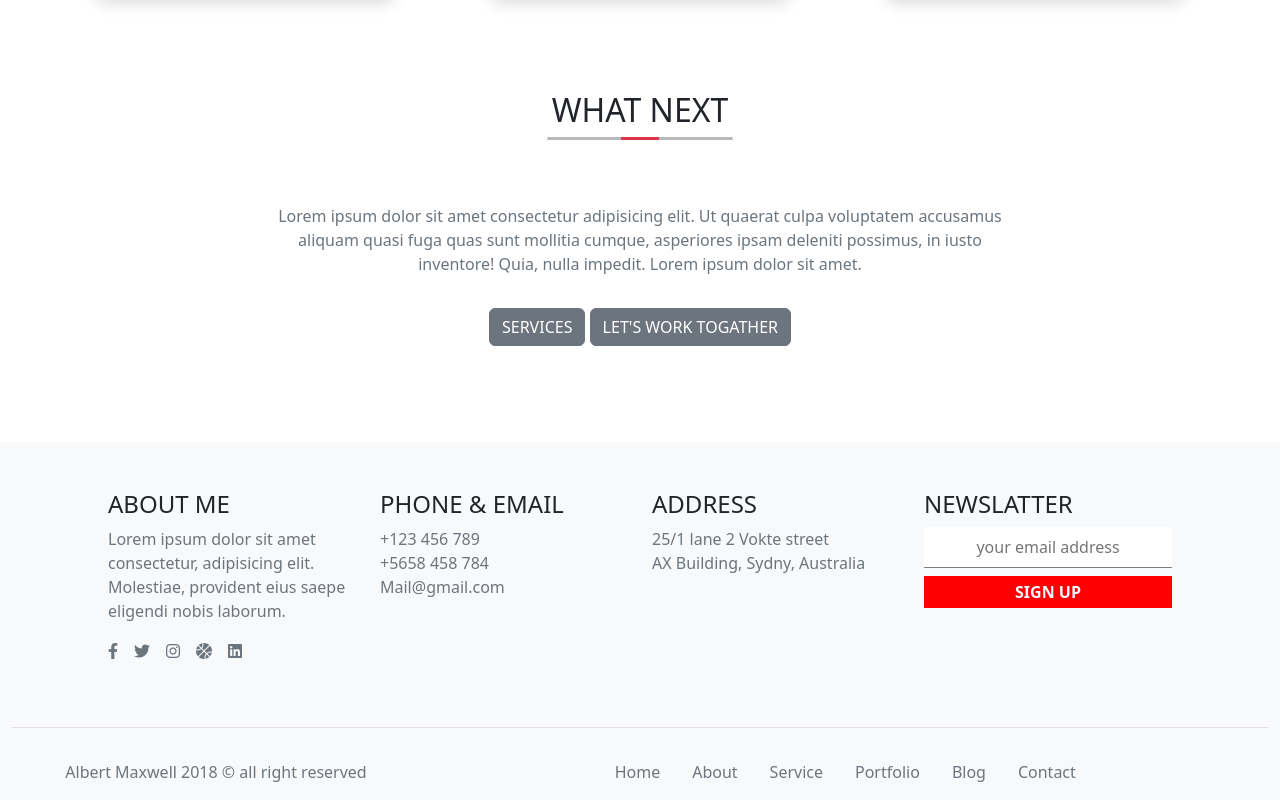
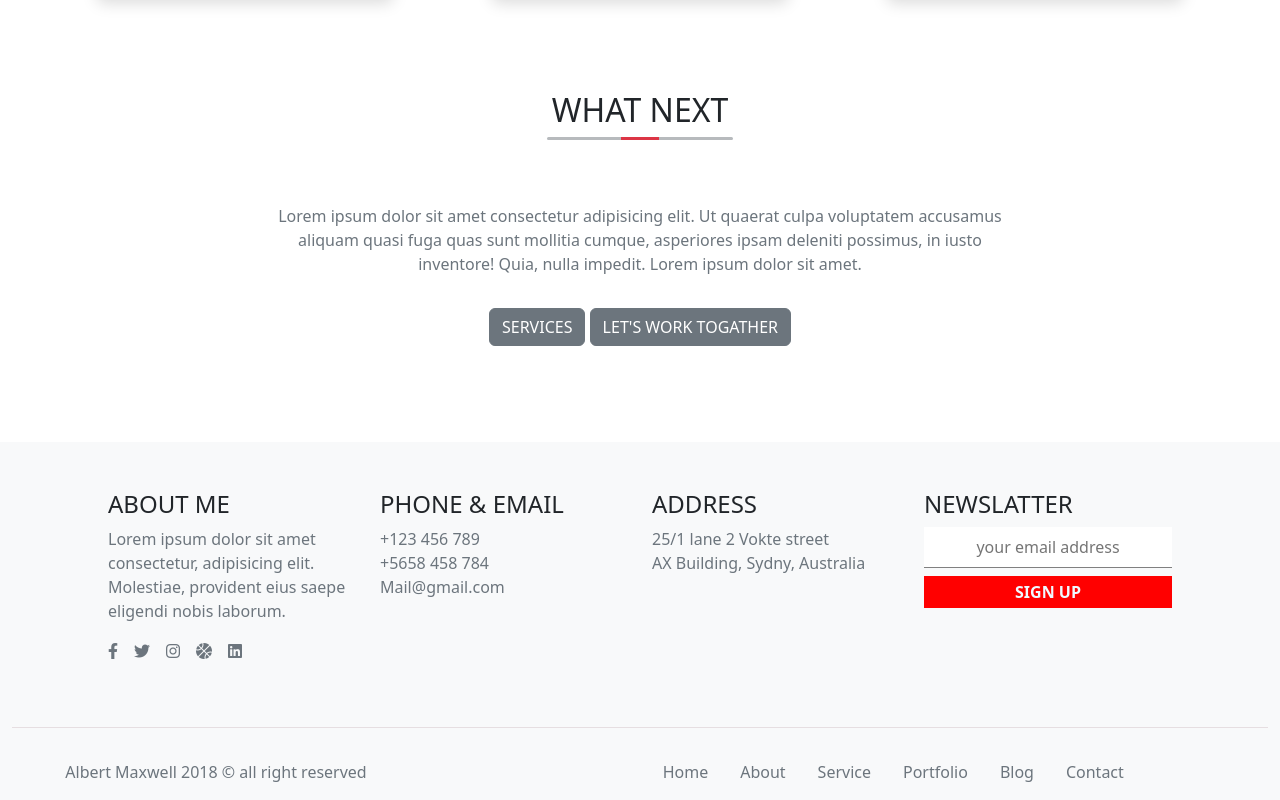
Before and after one commit to gsBullet/personal_portfolio, a plain HTML site: page index.html in a window 1280 px wide. Shown: the part 2333-3133 px from the top of the page. Drawn offline with Linux system fonts and the light colour scheme.

Commit message:
correction done

```diff
--- a/index.html
+++ b/index.html
@@ -412,7 +412,7 @@
                         </p>
                     </div>
                     <div class="col-6">
-                        <ul class="d-flex nav">
+                        <ul class="mx-5 d-flex nav">
                             <li>
                                 <a class="nav-link text-secondary text-capitalize" href="">home</a>
                             </li>
```
